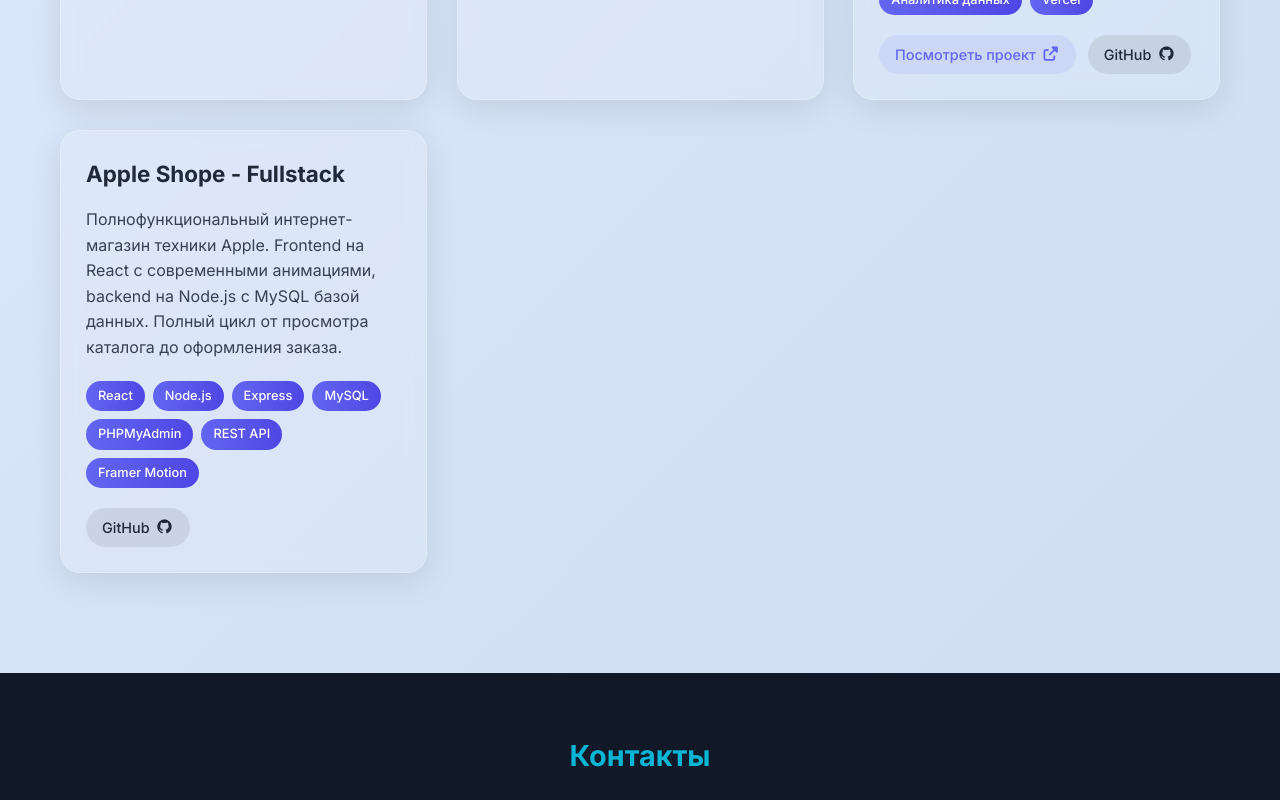
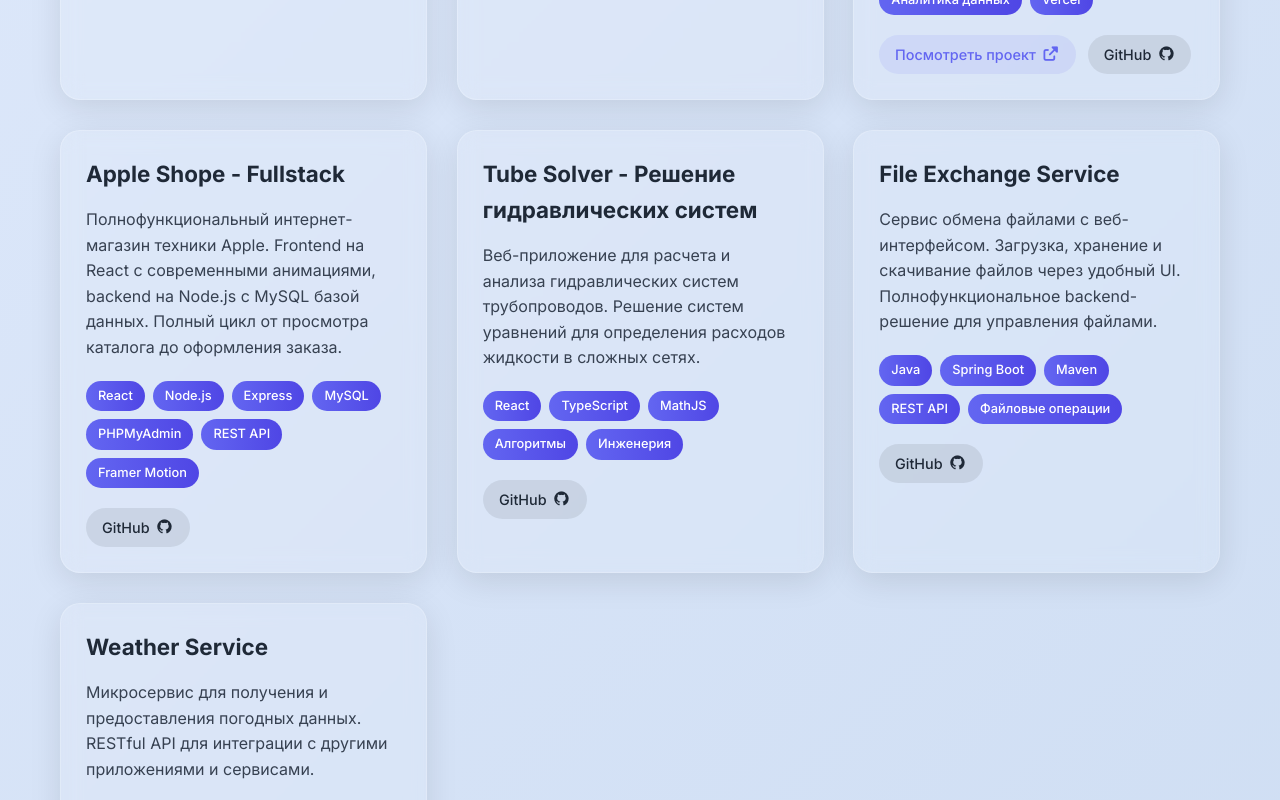
Before and after one commit to frostmag155/portfolio, a React (Create React App) app: page / in a window 1280 px wide. Shown: the part 2480-3280 px from the top of the page. Built offline with nearby package versions, Linux system fonts and the light colour scheme.

Commit message:
Update App.js

```diff
--- a/src/App.js
+++ b/src/App.js
@@ -160,6 +160,25 @@
       description: "Полнофункциональный интернет-магазин техники Apple. Frontend на React с современными анимациями, backend на Node.js с MySQL базой данных. Полный цикл от просмотра каталога до оформления заказа.",
       tech: ["React", "Node.js", "Express", "MySQL", "PHPMyAdmin", "REST API", "Framer Motion"],
       github: "https://github.com/frostmag155/shop-frontend",
+    },
+    {
+      title: "Tube Solver - Решение гидравлических систем",
+      description: "Веб-приложение для расчета и анализа гидравлических систем трубопроводов. Решение систем уравнений для определения расходов жидкости в сложных сетях.",
+      tech: ["React", "TypeScript", "MathJS", "Алгоритмы", "Инженерия"],
+      github: "https://github.com/frostmag155/tube-solver"
+    },
+    {
+      title: "File Exchange Service",
+      description: "Сервис обмена файлами с веб-интерфейсом. Загрузка, хранение и скачивание файлов через удобный UI. Полнофункциональное backend-решение для управления файлами.",
+      tech: ["Java", "Spring Boot", "Maven", "REST API", "Файловые операции"],
+      github: "https://github.com/frostmag155/file-exchange-service"
+    },
+    {
+      title: "Weather Service",
+      description: "Микросервис для получения и предоставления погодных данных. RESTful API для интеграции с другими приложениями и сервисами.",
+      tech: ["Java", "Spring Boot", "API Integration", "REST API", "Микросервисы"],
+      link: "https://weather-service-two.vercel.app/",
+      github: "https://github.com/frostmag155/weather-service"
     }
   ];
 
```
